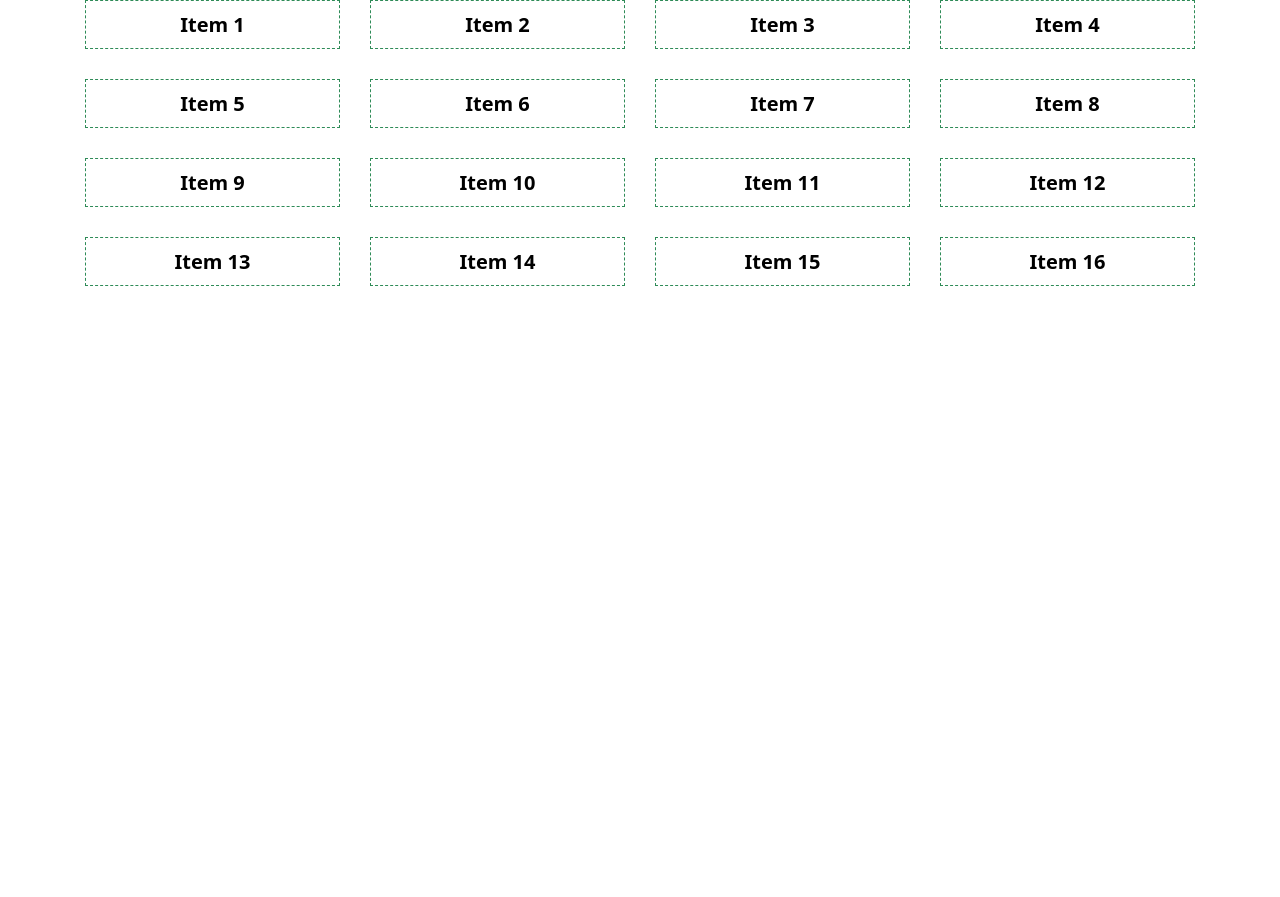
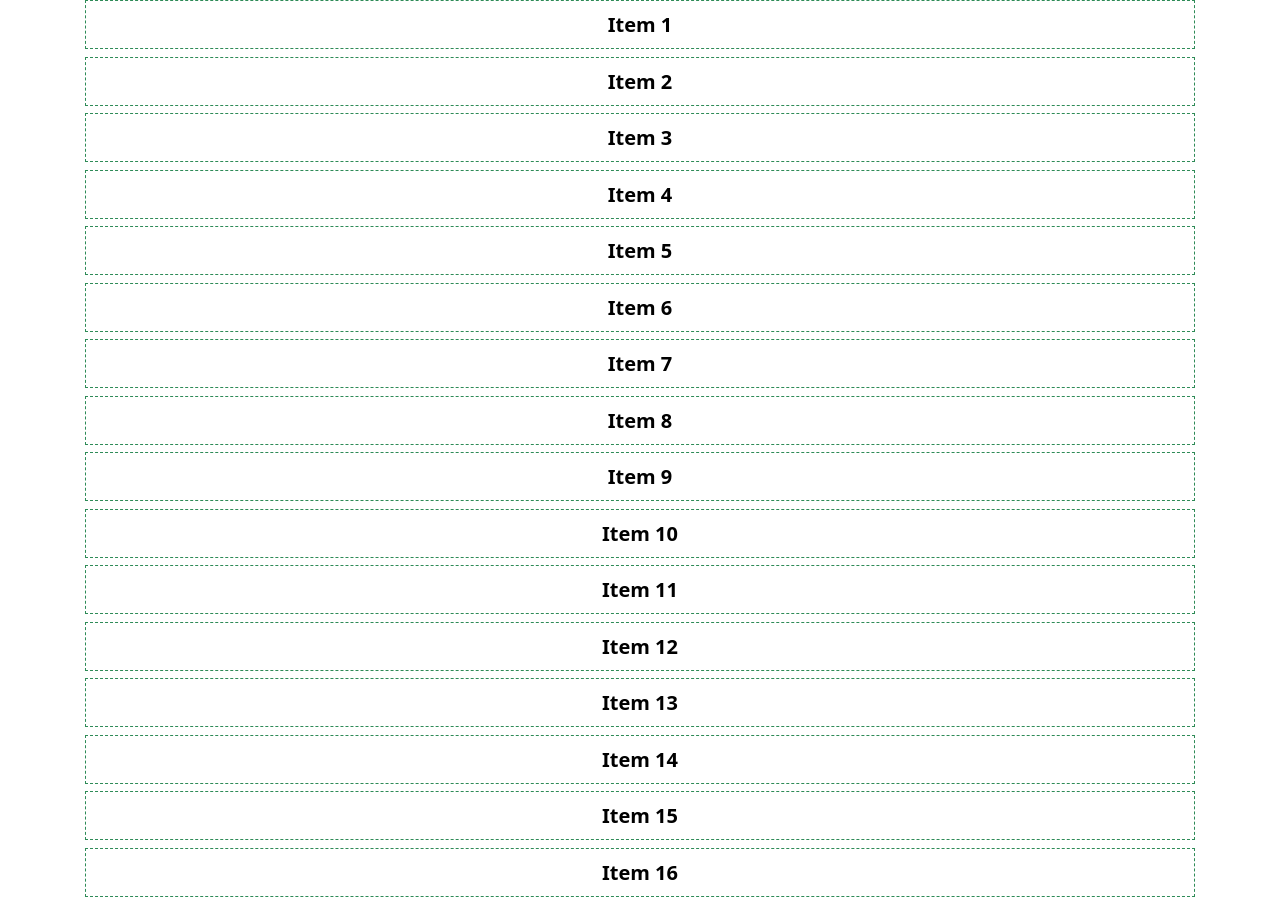
Before and after one commit to leducmanh120/grid-system, a plain HTML site: page index.html in a window 1280 px wide. Before the commit the page ends 800 px from the top, so only its background shows below. Drawn offline with Linux system fonts and the light colour scheme.

Commit message:
desktop first

```diff
--- a/grid.scss
+++ b/grid.scss
@@ -1,19 +1,18 @@
 @use "sass:math";
 
 $grid-breakpoints: (
-  xs: 0,
+  xxl: 1400px,
+  xl: 1200px,
+  lg: 992px,
+  md: 768px,
   sm: 576px,
-  md: 768px,
-  lg: 992px,
-  xl: 1200px,
-  xxl: 1400px,
 );
 $container-max-widths: (
-  sm: 540px,
-  md: 720px,
-  lg: 960px,
-  xl: 1140px,
-  xxl: 1320px,
+  sm: 100%,
+  md: 540px,
+  lg: 720px,
+  xl: 960px,
+  xxl: 1140px,
 );
 $grid-columns: 12 !default;
 $grid-gutter-width: 30px !default;
@@ -34,13 +33,14 @@ $gutters: (
   --grid-gutter-x: #{$grid-gutter-width};
   --grid-gutter-y: 0;
 
-  width: 100%;
+  width: 1320px;
   margin-inline: auto;
   @extend %gutter-padding;
 }
 
 .container {
   @extend .container-fluid;
+  width: 1320px;
 }
 
 .row {
@@ -59,17 +59,13 @@ $gutters: (
   flex: 1 0;
 }
 
-@mixin make-media-query($dimension, $bypass: false) {
-  @if $bypass {
+@mixin make-media-query($dimension) {
+  @media (max-width: ($dimension - 0.02)) {
     @content;
-  } @else {
-    @media (min-width: $dimension) {
-      @content;
-    }
   }
 }
 
-@mixin make-row-columns($infix) {
+@mixin make-row-columns($infix: null) {
   @for $i from 1 through $grid-columns * 0.5 {
     .row-cols#{$infix}-#{$i} > * {
       flex: 0 0 auto;
@@ -78,7 +74,7 @@ $gutters: (
   }
 }
 
-@mixin make-columns($infix) {
+@mixin make-columns($infix: null) {
   @for $i from 1 through $grid-columns {
     .col#{$infix}-#{$i} {
       flex: 0 0 auto;
@@ -87,7 +83,7 @@ $gutters: (
   }
 }
 
-@mixin make-offsets($infix) {
+@mixin make-offsets($infix: null) {
   @for $i from 0 to $grid-columns {
     .offset#{$infix}-#{$i} {
       margin-left: if($i > 0, math.div(100%, $grid-columns) * $i, 0);
@@ -95,7 +91,7 @@ $gutters: (
   }
 }
 
-@mixin make-gutters($infix) {
+@mixin make-gutters($infix: null) {
   @each $i, $ratio in $gutters {
     .g#{$infix}-#{$i},
     .gx#{$infix}-#{$i} {
@@ -108,12 +104,16 @@ $gutters: (
   }
 }
 
+@include make-row-columns();
+@include make-columns();
+@include make-offsets();
+@include make-gutters();
+
 @each $breakpoint, $dimension in $grid-breakpoints {
   $max-width: map-get($container-max-widths, $breakpoint);
-  $is-xs: $breakpoint == xs;
-  $infix: if($is-xs, "", "-#{$breakpoint}");
+  $infix: "-#{$breakpoint}";
 
-  @include make-media-query($dimension, $is-xs) {
+  @include make-media-query($dimension) {
     .container {
       max-width: $max-width;
     }
```
Also changed, not shown: grid.css, 1 other file.
